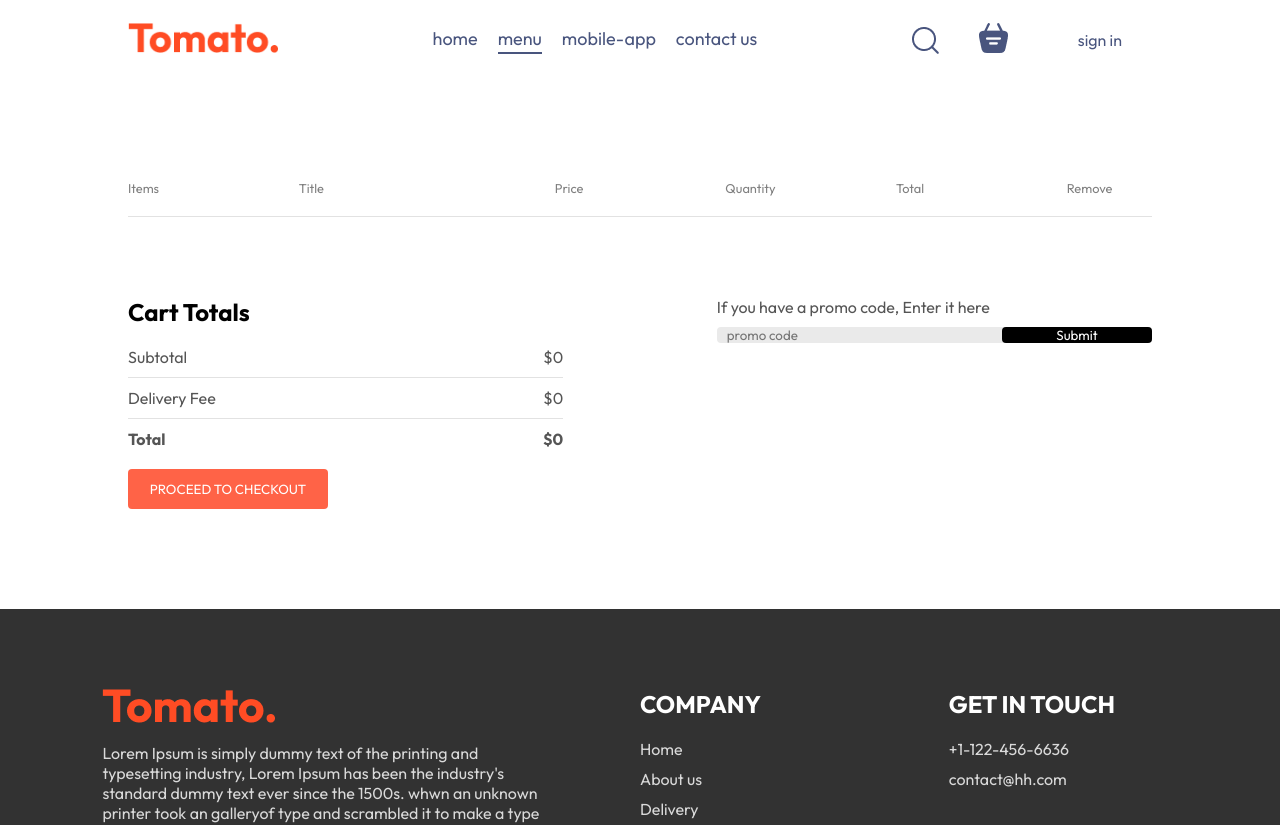
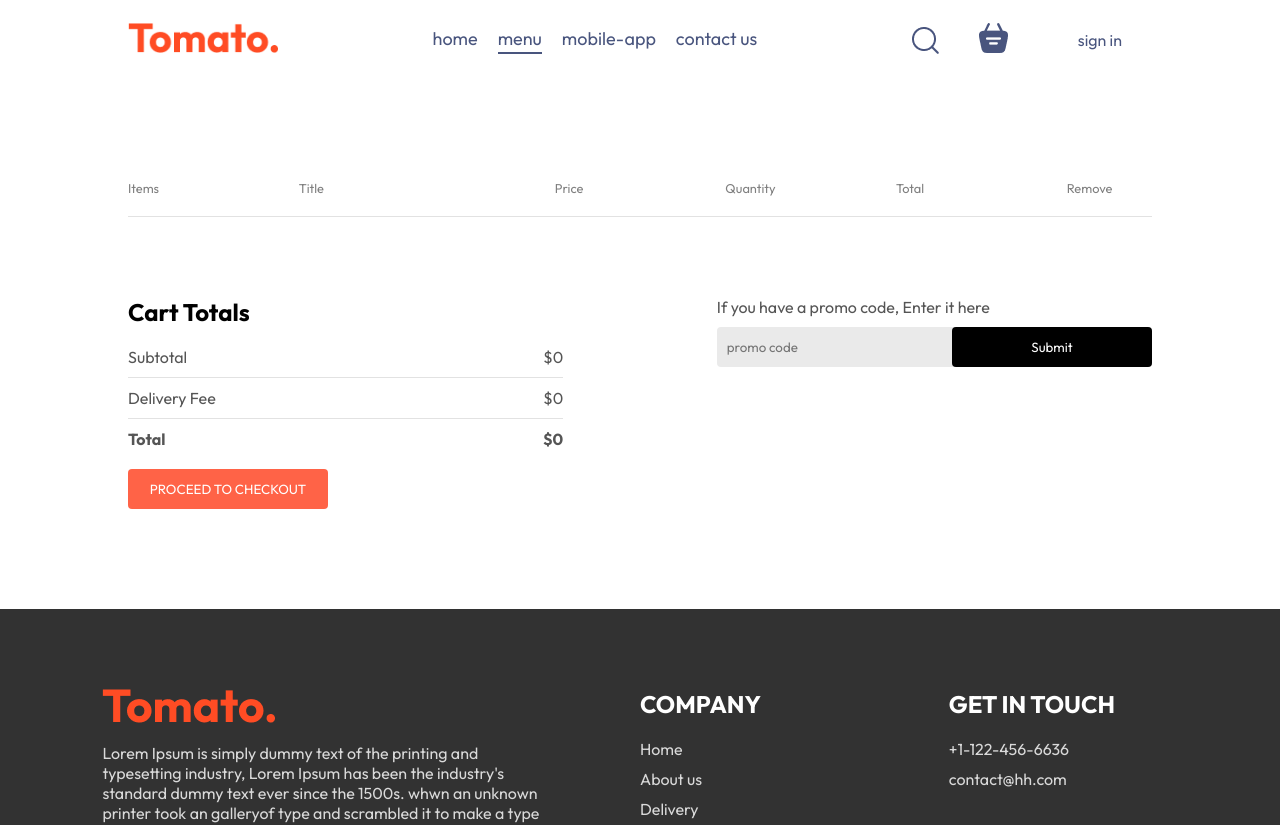
Before and after one commit to rashimarasangi/FoodDel, a React (Vite) app in the folder frontend/: page /cart in a window 1280 px wide. Shown: the top 825 px of the page. Built offline with nearby package versions, Linux system fonts and the light colour scheme.

Commit message:
updated cart section is added

```diff
--- a/frontend/src/pages/Cart/Cart.css
+++ b/frontend/src/pages/Cart/Cart.css
@@ -74,12 +74,13 @@
 
 }
 .cart-promocode-input button{
-    width: max(10vw,150px);
-    padding: 12px,15px;
+    width: max(15vw, 200px);
+    padding: 12px 0px;
     background-color: black;
     border: none;
     color: white;
     border-radius: 4px;
+    cursor: pointer;
 }
 @media (max-width:750px) {
     .cart-bottom{
```
